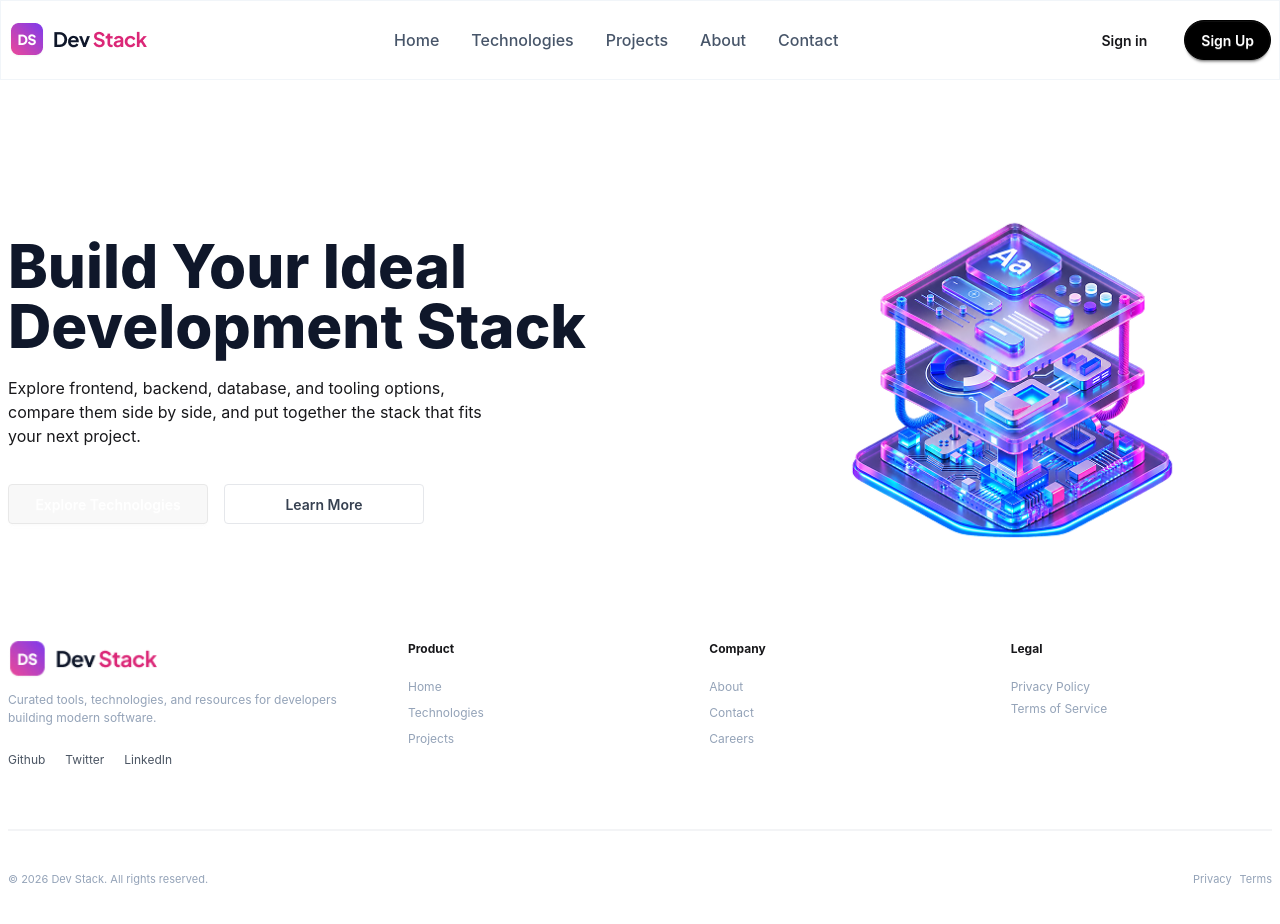
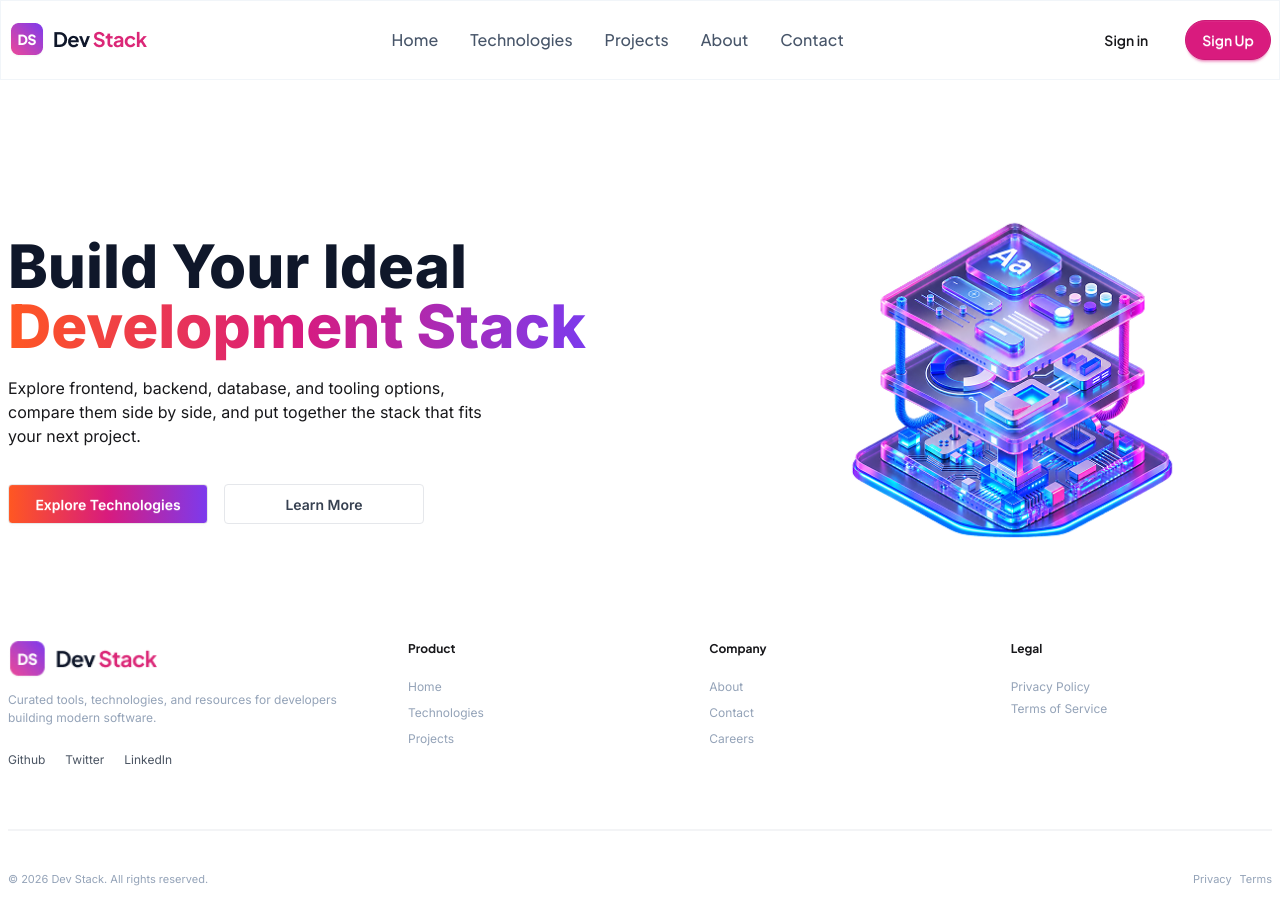
Before and after one commit to asgorfaiyaz/dev-stack, a React (Vite) app: page / in a window 1280 px wide. Shown: the top 924 px of the page. Built offline with nearby package versions, Linux system fonts and the light colour scheme.

Commit message:
style: update global styles in index.css

```diff
--- a/src/index.css
+++ b/src/index.css
@@ -1,5 +1,5 @@
+@import url("https://fonts.googleapis.com/css2?family=Inter:ital,opsz,wght@0,14..32,100..900;1,14..32,100..900&family=Plus+Jakarta+Sans:ital,wght@0,200..800;1,200..800&display=swap");
 @import "tailwindcss";
-
 @plugin "daisyui" {
   themes:
     light --default,
@@ -9,7 +9,29 @@
 @plugin "daisyui/theme" {
   name: "light";
   default: true;
-  --color-primary: black;
+  --color-primary: #d91b7e;
+  --color-secondary: #0a0f1d;
+}
+@custom-variant dark (&:where([data-theme=dark], [data-theme=dark] *));
+
+@theme {
+  --font-inter: "Inter", sans-serif;
+  --font-jakarta: "Plus Jakarta Sans", sans-serif;
+}
+:root {
+  --brand-gradient: linear-gradient(90deg, #ff5722, #d81b7e, #7c3aed);
 }
 
-@custom-variant dark (&:where([data-theme=dark], [data-theme=dark] *));
+body {
+  font-family: var(--font-inter);
+}
+
+@utility bg-brand-gradient {
+  background: var(--brand-gradient);
+}
+@utility text-brand-gradient {
+  background: var(--brand-gradient);
+  background-clip: text;
+  -webkit-background-clip: text;
+  color: transparent;
+}
```
